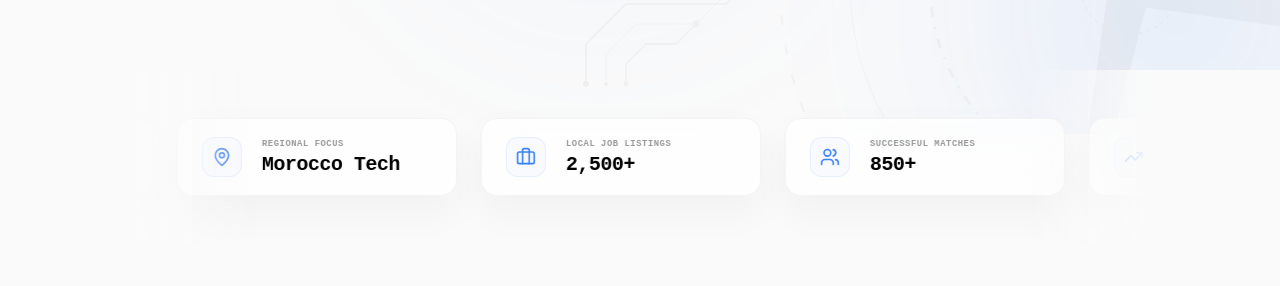
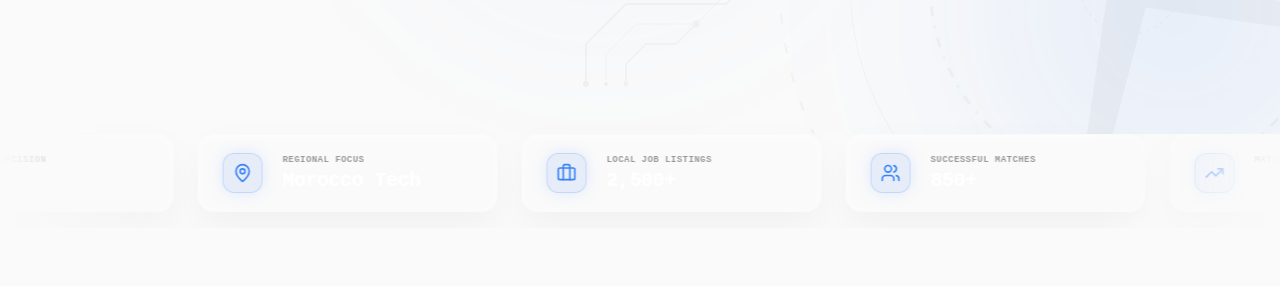
Before and after one commit to Aubnsh22/FindUrWayV1, a React (Vite) app in the folder frontend/: page / in a window 1280 px wide. Shown: the part 666-952 px from the top of the page. Built offline with nearby package versions, Linux system fonts and the light colour scheme; no server answers.

Commit message:
Implement CSS Masking for ultra-smooth stream transition

```diff
--- a/frontend/src/pages/HomePage.jsx
+++ b/frontend/src/pages/HomePage.jsx
@@ -247,30 +247,39 @@ function StatsBar() {
     { icon: MapPin, value: 'Morocco Tech', label: 'Regional Focus' },
   ]
 
-  // Quadruple items to make sure the loop spans past the screen width with absolute seamless alignment
+  // Quadruple items for infinite scroll
   const doubledStats = [...stats, ...stats, ...stats, ...stats]
 
   return (
     <div className="relative py-12 select-none overflow-hidden -mx-4 md:-mx-8 lg:-mx-12">
-      {/* Heavy Edge Masks: Absolute solid masking at the extreme edges to prevent any hard lines */}
-      <div className="absolute inset-y-0 left-0 w-32 md:w-64 bg-gradient-to-r from-[var(--color-void)] via-[var(--color-void)] to-transparent z-20 pointer-events-none" />
-      <div className="absolute inset-y-0 right-0 w-32 md:w-64 bg-gradient-to-l from-[var(--color-void)] via-[var(--color-void)] to-transparent z-20 pointer-events-none" />
-
-      <div className="flex gap-6 w-max animate-marquee-ltr relative z-0">
+      {/*
+        High-Performance Masking Layer
+        Using mask-image for true pixel-perfect transparency transitions.
+        This provides a much smoother fade than stacked gradient divs.
+      */}
+      <div
+        className="relative overflow-hidden"
+        style={{
+          maskImage: 'linear-gradient(to right, transparent, black 15%, black 85%, transparent)',
+          WebkitMaskImage: 'linear-gradient(to right, transparent, black 15%, black 85%, transparent)'
+        }}
+      >
+        <div className="flex gap-6 w-max animate-marquee-ltr relative z-0 py-4">
           {doubledStats.map((s, i) => (
             <div
               key={i}
-            className="glass-card p-4.5 px-6 border border-black/[0.04] bg-white/70 flex items-center gap-5 min-w-[280px]"
+              className="glass-card p-4.5 px-6 border border-white/5 bg-white/5 backdrop-blur-md flex items-center gap-5 min-w-[300px]"
             >
-            <div className="w-10 h-10 rounded-xl bg-cyber-cyan/[0.03] border border-cyber-cyan/10 flex items-center justify-center text-cyber-cyan">
+              <div className="w-10 h-10 rounded-xl bg-cyber-cyan/10 border border-cyber-cyan/20 flex items-center justify-center text-cyber-cyan shadow-[0_0_15px_rgba(59,130,246,0.15)]">
                 <s.icon className="w-5 h-5" />
               </div>
               <div>
                 <span className="text-[9px] text-text-dim font-bold tracking-wider uppercase font-mono block leading-none">{s.label}</span>
-              <span className="text-xl font-bold font-mono text-text-white tracking-tight block mt-1.5 leading-none">{s.value}</span>
+                <span className="text-xl font-bold font-mono text-white tracking-tight block mt-1.5 leading-none">{s.value}</span>
               </div>
             </div>
           ))}
+        </div>
       </div>
     </div>
   )
```
Lines whose indentation alone changed are shown as unchanged.
